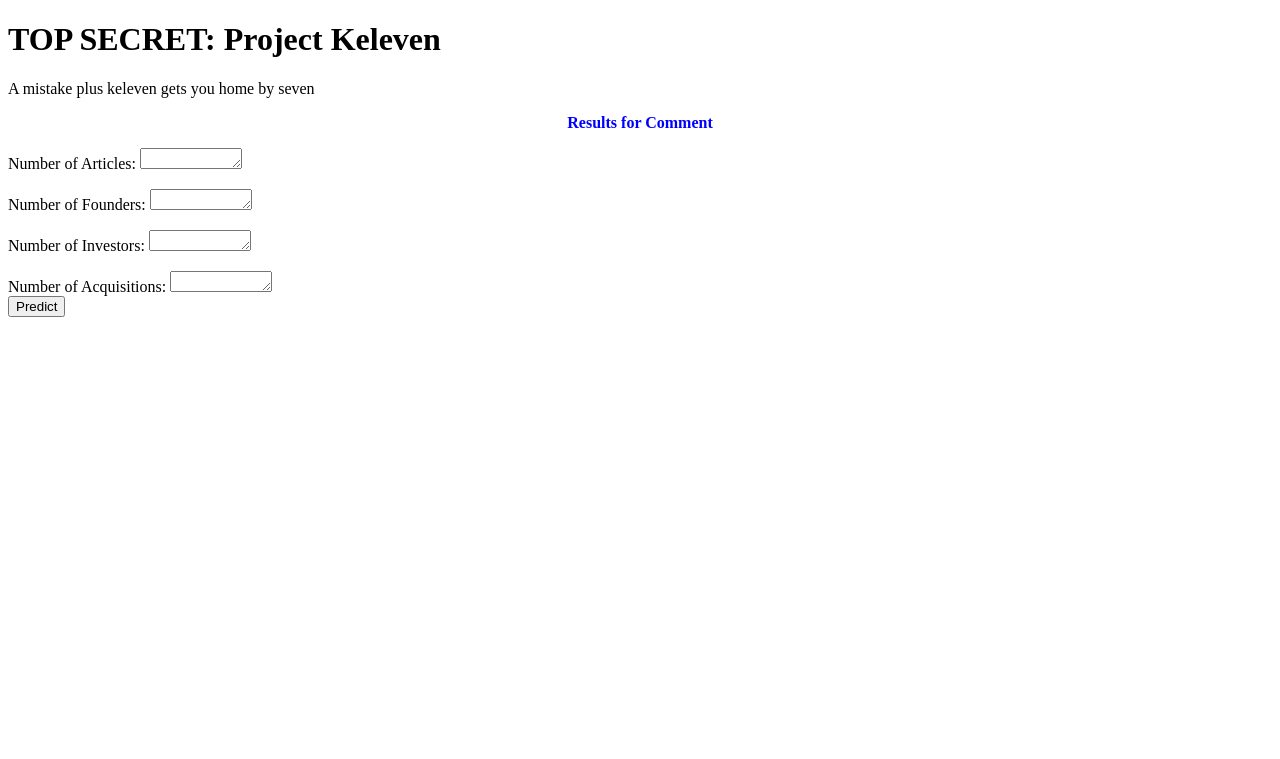
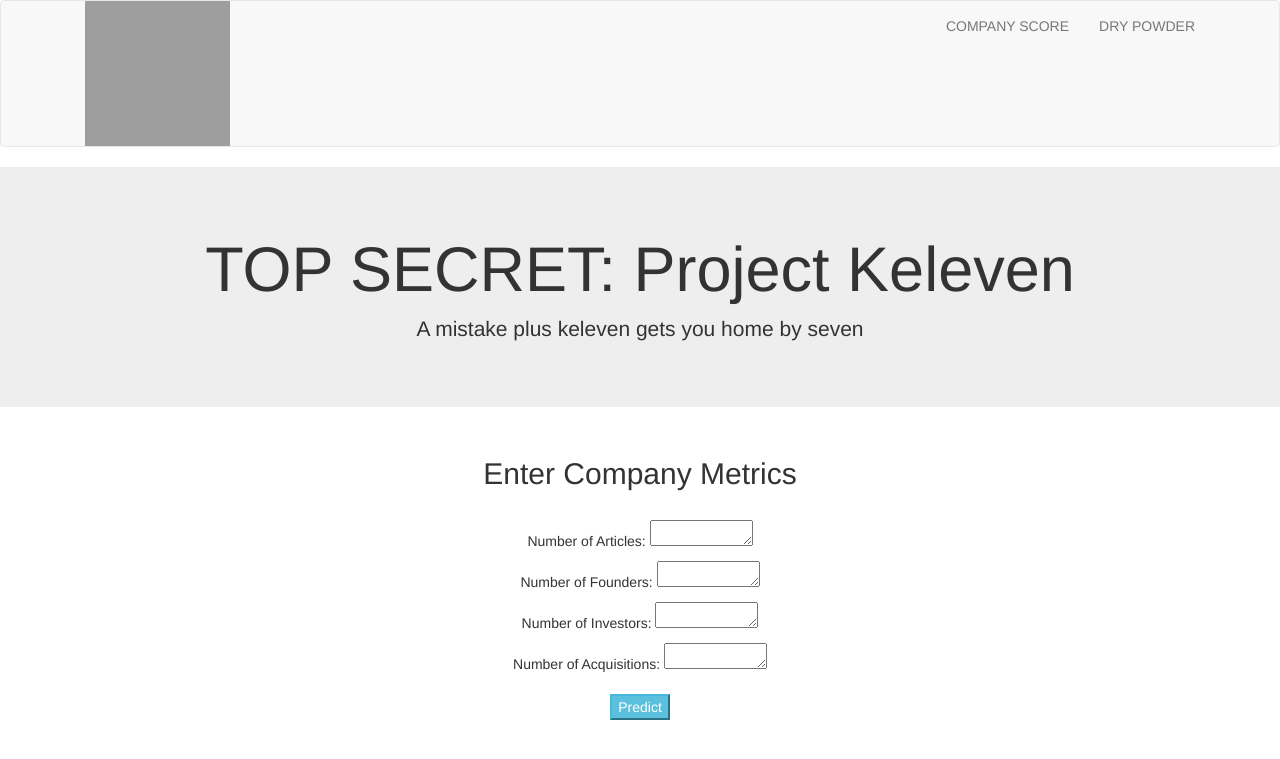
Before and after one commit to marklarson07/Keleven, a Flask app: page / in a window 1280 px wide. Shown: the top 759 px of the page. Run offline with Flask 2, Linux system fonts and the light colour scheme; some libraries are stand-ins or nearby versions; grey boxes are pictures that could not be loaded.

Commit message:
Add files via upload

```diff
--- a/requirments.txt
+++ b/requirments.txt
@@ -1,4 +1,4 @@
-ntsFlask==0.12.3
+Flask==0.12.3
 gunicorn==19.6.0
 pandas==0.22.0
 numpy==1.11.2
--- a/templates/index.html
+++ b/templates/index.html
@@ -1,36 +1,57 @@
 <!DOCTYPE html>
-<html>
+<html lang="en-US">
+
 <head>
-	<title></title>
-    <!-- <link rel="stylesheet" type="text/css" href="{{ url_for('static', filename='css/styles.css') }}"> -->
+
+		<title>Keleven</title>
+
+		<link rel="stylesheet" href="https://maxcdn.bootstrapcdn.com/bootstrap/3.3.7/css/bootstrap.min.css">
+		<link rel="stylesheet" href="styles.css" >
+		<script src="https://ajax.googleapis.com/ajax/libs/jquery/3.2.1/jquery.min.js"></script>
+		<script src="https://maxcdn.bootstrapcdn.com/bootstrap/3.3.7/js/bootstrap.min.js"></script>
+
+
 	</head>
-<body>
 
-	<header>
+	<body id="Keleven">
+
+	<!-- Navbar -->
+	<nav class="navbar navbar-default">
 	  <div class="container">
-		<div id="brandname">
+		<div class="navbar-header">
+		   <a class="navbar-brand" href="#keleven"><a href="http://mercatopartners.com">
+	      		<img src="http://mercatopartners.com/wp-content/themes/liquid/dist/images/nav-logo-blue.svg" alt="Mercato" height="145" width="145">
+	      	</a></a>
+		</div>
+		<div class="collapse navbar-collapse" id="myNavbar">
+		  <ul class="nav navbar-nav navbar-right">
+			<li><a href="#company score">COMPANY SCORE</a></li>
+			<li><a href="#dry powder">DRY POWDER</a></li>
+		  </ul>
+		</div>
+	  </div>
+	</nav>
 
-		</div>
-
+	<!-- Header -->
+		<div class="jumbotron text-center">
 			<h1> TOP SECRET: Project Keleven </h1>
     		<p> A mistake plus keleven gets you home by seven </p>
 
 	</div>
-	</header>
-	<p style="color:blue;font-size:20;text-align: center;"><b>Results for Comment</b></p>
-	<div class="results">
 
+	<!-- Body -->
+	<div id="company metrics" class="container-fluid text-center bg-grey">
 
-
+	  <h2>Enter Company Metrics</h2><br>
 				<form method="POST">
 		  		<p>Number of Articles: <textarea name="number_of_articles" rows="1" cols="10"></textarea>
           		<p>Number of Founders: <textarea name="number_of_founders" rows="1" cols="10"></textarea>
           		<p>Number of Investors: <textarea name="number_of_investors" rows="1" cols="10"></textarea>
           		<p>Number of Acquisitions: <textarea name="number_of_acquisitions" rows="1" cols="10"></textarea>
 				<br/>
+					<br/>
 		<input type="submit" class="btn-info" value="Predict">
 </form>
-
 </div>
 
 </body>
```
Also changed, not shown: templates/results.html (+38 -16 lines), main.py (line endings or trailing spaces). Lines whose indentation alone changed are shown as unchanged.
